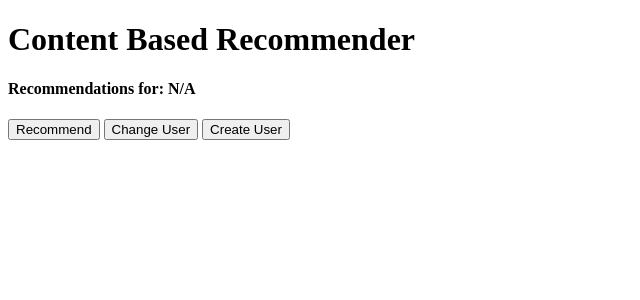
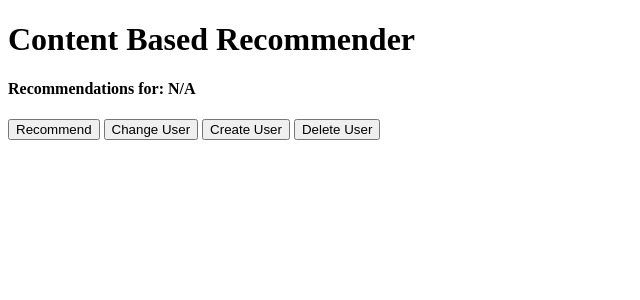
Before and after one commit to radimvalis/Content-Based-Recommender, a Flask app: page / in a window 1280 px wide. Shown: the top 300 px of the page, without its empty margins (0-640 px from the left). Run offline with Flask 3, Linux system fonts and the light colour scheme.

Commit message:
Add deleting users

```diff
--- a/src/webapp/routes.py
+++ b/src/webapp/routes.py
@@ -45,3 +45,10 @@ def handle_create_user(username: str):
         return redirect(url_for("api.handle_get_recommended_items", username = controller.current_user), code=303)
 
     return abort(400)
+
+@api.delete("/users/<username>")
+def handle_delete_user(username: str):
+    if controller.delete_user(username):
+        return "OK"
+
+    return abort(400)
--- a/src/webapp/static/index.js
+++ b/src/webapp/static/index.js
@@ -22,6 +22,30 @@ function displayRecommendedItems(recommendedItems) {
 function displayUsername(username) {
 
     document.getElementById("span-username").textContent = username;
+}
+
+function displayUsernames(usernames, userOptionsDivID) {
+
+    const userOptionsDiv = document.getElementById(userOptionsDivID);
+    removeAllChildNodes(userOptionsDiv);
+
+    usernames.forEach(username => {
+
+        const radioButton = document.createElement("input");
+        radioButton.setAttribute("type", "radio");
+        radioButton.setAttribute("value", username);
+        radioButton.setAttribute("id", "option-" + username);
+        radioButton.setAttribute("name", "username");
+        radioButton.setAttribute("required", "");
+
+        const label = document.createElement("label");
+        label.setAttribute("for", "option-" + username);
+        label.textContent = username;
+
+        userOptionsDiv.appendChild(radioButton);
+        userOptionsDiv.appendChild(label);
+        userOptionsDiv.appendChild(document.createElement("br"));
+    });
 }
 
 function displayDefaultPage() {
@@ -96,6 +120,12 @@ async function getRecommendedItems() {
     }
 }
 
+async function getUsernames() {
+
+    const response = await fetch("/api/users");
+    return await response.json();
+}
+
 async function changeUser() {
 
     const changeUserForm = document.getElementById("form-change-user");
@@ -117,6 +147,30 @@ async function changeUser() {
     }
 
     closeDialog("dialog-change-user");
+}
+
+async function deleteUser() {
+
+    const currentUser = sessionStorage.getItem("currentUser");
+    const deleteUserForm = document.getElementById("form-delete-user");
+
+    try {
+
+        const username = new FormData(deleteUserForm).get("username");
+
+        await fetch("/api/users/" + username, { method: "DELETE" });
+
+        if (username === currentUser) {
+
+            displayDefaultPage();
+        }
+
+    } catch {
+
+        displayDefaultPage();
+    }
+
+    closeDialog("dialog-delete-user");
 }
 
 async function createUser() {
@@ -141,8 +195,7 @@ async function createUser() {
 
     } catch {
 
-        displayDefaultPage
-        ();
+        displayDefaultPage();
     }
 
     closeDialog("dialog-create-user");
@@ -150,34 +203,21 @@ async function createUser() {
 
 async function showChangeUserDialog() {
 
-    const response = await fetch("/api/users");
-    const usernames = await response.json();
-
-    const userOptionsDiv = document.getElementById("div-change-user-options");
-    removeAllChildNodes(userOptionsDiv);
-
-    usernames.forEach(username => {
-
-        const radioButton = document.createElement("input");
-        radioButton.setAttribute("type", "radio");
-        radioButton.setAttribute("value", username);
-        radioButton.setAttribute("id", "option-" + username);
-        radioButton.setAttribute("name", "username");
-        radioButton.setAttribute("required", "");
-
-        const label = document.createElement("label");
-        label.setAttribute("for", "option-" + username);
-        label.textContent = username;
-
-        userOptionsDiv.appendChild(radioButton);
-        userOptionsDiv.appendChild(label);
-        userOptionsDiv.appendChild(document.createElement("br"));
-    });
-
+    const usernames = await getUsernames();
+    displayUsernames(usernames, "div-change-user-options");
     openDialog("dialog-change-user");
 }
 
+async function showDeleteUserDialog() {
+
+    const usernames = await getUsernames();
+    displayUsernames(usernames, "div-delete-user-options");
+    openDialog("dialog-delete-user");
+}
+
 window.addEventListener("load", function() {
+
+    sessionStorage.clear();
 
     document.getElementById("btn-recommend").addEventListener("click", () => {
         getRecommendedItems();
@@ -203,6 +243,16 @@ window.addEventListener("load", function() {
         document.getElementById("dialog-create-user").close();
     });
 
+    // delete user dialog
+
+    document.getElementById("btn-show-delete-user-dialog").addEventListener("click", () => {
+        showDeleteUserDialog();
+    });
+
+    document.getElementById("btn-close-delete-user-dialog").addEventListener("click", () => {
+        document.getElementById("dialog-delete-user").close();
+    });
+
     // form submit
 
     document.getElementById("form-change-user").addEventListener("submit", (event) => {
@@ -214,4 +264,9 @@ window.addEventListener("load", function() {
         event.preventDefault();
         createUser();
     });
+
+    document.getElementById("form-delete-user").addEventListener("submit", (event) => {
+        event.preventDefault();
+        deleteUser();
+    });
 })
--- a/src/webapp/templates/index.html
+++ b/src/webapp/templates/index.html
@@ -23,6 +23,7 @@
         <button id="btn-recommend">Recommend</button>
         <button id="btn-show-change-user-dialog">Change User</button>
         <button id="btn-show-create-user-dialog">Create User</button>
+        <button id="btn-show-delete-user-dialog">Delete User</button>
 
         <dialog id="dialog-change-user">
             <form id="form-change-user">
@@ -51,5 +52,18 @@
             </form>
         </dialog>
 
+        <dialog id="dialog-delete-user">
+            <form id="form-delete-user">
+                <h3>
+                    Delete user:
+                </h3>
+
+                <div id="div-delete-user-options"></div>
+
+                <button type="submit">Delete</button>
+                <button type="reset" id="btn-close-delete-user-dialog">Cancel</button>
+            </form>
+        </dialog>
+
     </body>
 </html>
```
Also changed, not shown: src/webapp/controller.py (+8 -0 lines).
